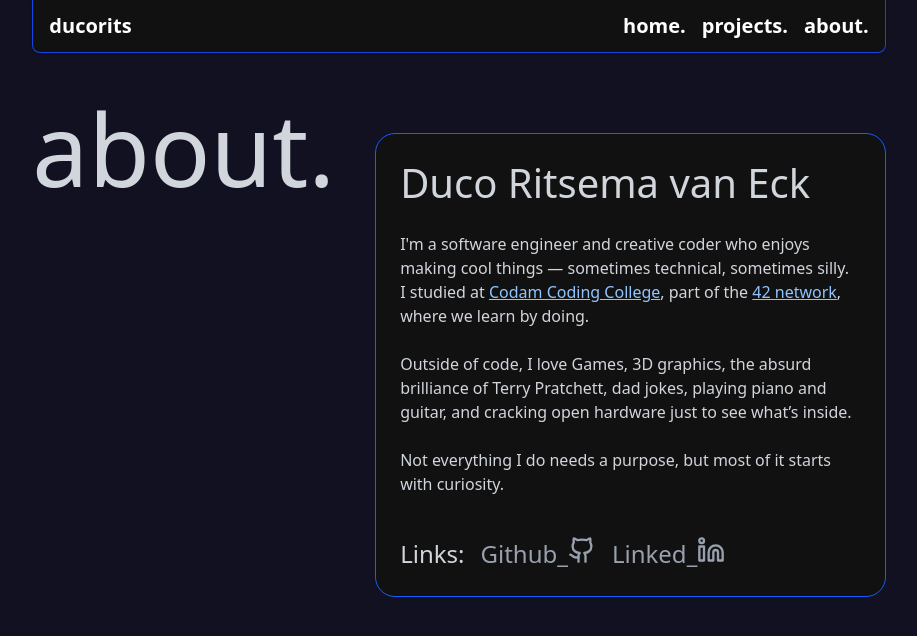
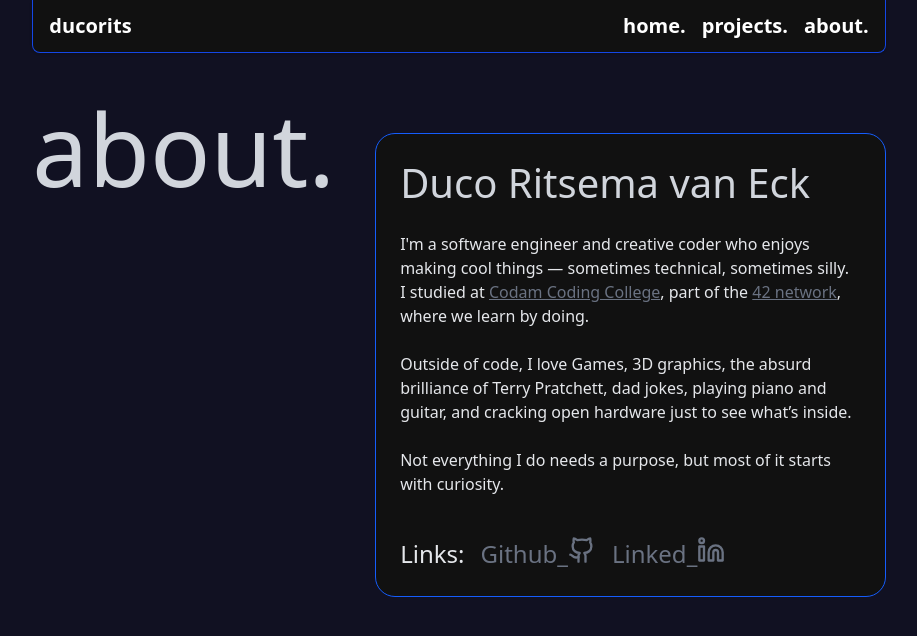
Before and after one commit to Ducorits/PortfolioV1, a SvelteKit app: page /about in a window 1280 px wide. Shown: the top 636 px of the page, without its empty margins (181-1098 px from the left). Built offline with nearby package versions, Linux system fonts and the light colour scheme.

Commit message:
Tweaked the colors on links in about slightly

```diff
--- a/src/routes/about/+page.svelte
+++ b/src/routes/about/+page.svelte
@@ -16,7 +16,7 @@
       </h1>
     </div>
     <div
-      class="flex flex-col gap-6 md:mt-10 bg-[#111111] border-blue-600 border rounded-[20px] h-full p-6 w-full text-gray-300"
+      class="flex flex-col gap-6 md:mt-10 bg-[#111111] border-blue-600 border rounded-[20px] h-full p-6 w-full text-gray-200"
     >
       <h2 class="text-gray-300 text-[30px] sm:text-[40px] leading-tight">
         Duco Ritsema van Eck
@@ -26,13 +26,13 @@
         — sometimes technical, sometimes silly.<br /> I studied at
         <a
           href="https://www.codam.nl/en/about-codam/"
-          class="underline text-blue-300 hover:text-blue-100"
+          class="underline text-gray-500 hover:text-blue-100"
         >
           Codam Coding College
         </a>, part of the
         <a
           href="https://www.42network.org/"
-          class="underline text-blue-300 hover:text-blue-100"
+          class="underline text-gray-500 hover:text-blue-100"
         >
           42 network
         </a>, where we learn by doing.
@@ -52,7 +52,7 @@
           href="https://github.com/your-username"
           target="_blank"
           rel="noopener noreferrer"
-          class="flex flex-row text-gray-400 hover:text-blue-200 text-[24px] transition-colors"
+          class="flex flex-row text-gray-500 hover:text-blue-200 text-[24px] transition-colors"
         >
           <p>Github_</p>
           <Github size={28} />
@@ -61,7 +61,7 @@
           href="https://linkedin.com/in/your-profile"
           target="_blank"
           rel="noopener noreferrer"
-          class="flex flex-row text-gray-400 hover:text-blue-200 text-[24px] transition-colors"
+          class="flex flex-row text-gray-500 hover:text-blue-200 text-[24px] transition-colors"
         >
           <p>Linked_</p>
           <Linkedin size={28} />
```
